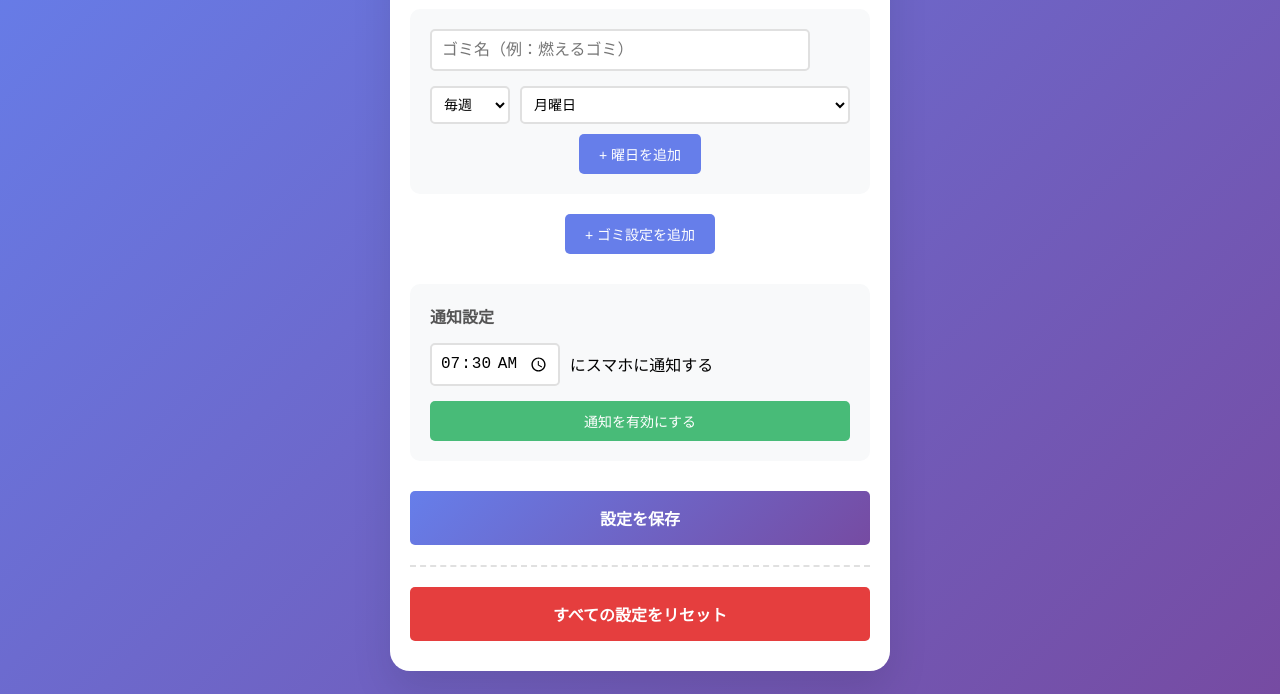
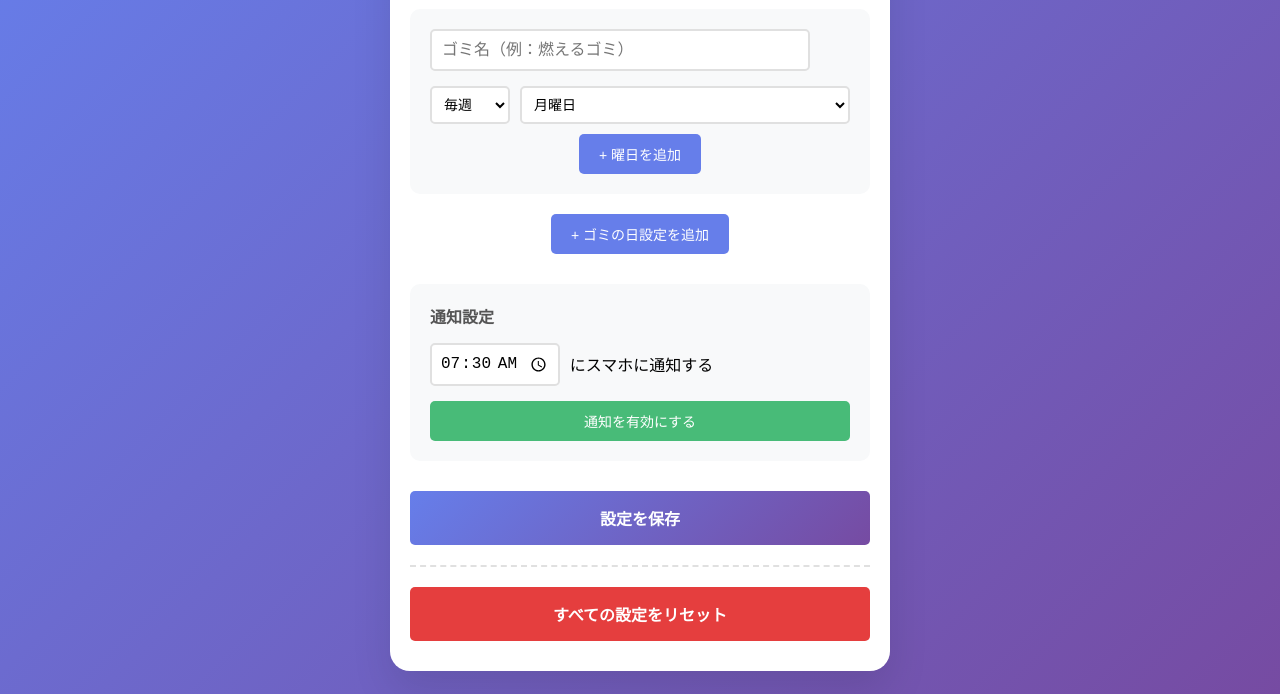
Before and after one commit to taea/gomi-oshirase, a plain HTML site: page index.html in a window 1280 px wide. Shown: the part 106-800 px from the top of the page. Drawn offline with Linux system fonts and the light colour scheme.

Commit message:
fix: ボタン文言を「ゴミ設定を追加」から「ゴミの日設定を追加」に変更
- 「ゴミ設定」だと「ゴミのような設定」と誤解される可能性があるため
- より明確に「ゴミの日の設定」であることを示す文言に修正
- 日本語の曖昧さを解消 😹

```diff
--- a/index.html
+++ b/index.html
@@ -48,7 +48,7 @@
             </div>
         </div>
 
-        <button id="addGarbage" class="add-garbage">+ ゴミ設定を追加</button>
+        <button id="addGarbage" class="add-garbage">+ ゴミの日設定を追加</button>
 
         <div class="notification-settings">
             <h3>通知設定</h3>
```
